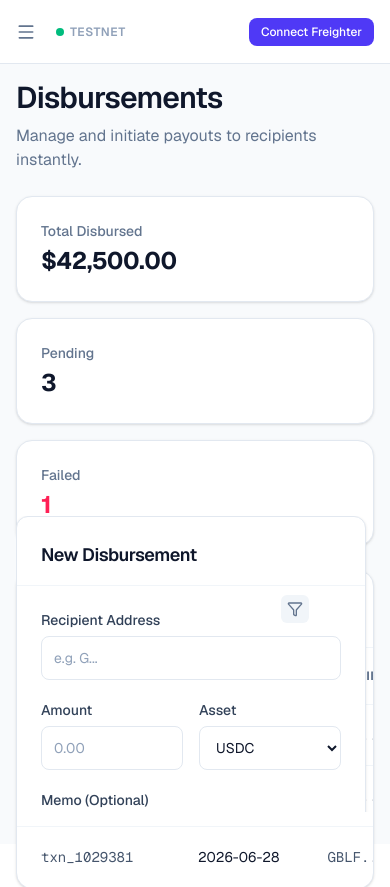
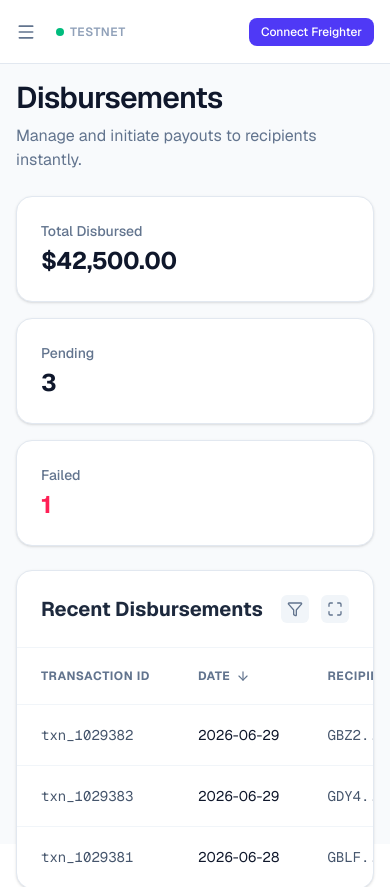
Before and after one commit to Dranyl-23/4PS-Nexus, a Next.js app in the folder web/: page /disbursements in a window 390 px wide. Shown: the top 887 px of the page. Built offline with nearby package versions, Linux system fonts and the light colour scheme.

Commit message:
style: fix squished buttons in claims and layout overlap in disbursements for mobile view

```diff
--- a/web/src/app/claims/page.tsx
+++ b/web/src/app/claims/page.tsx
@@ -71,14 +71,14 @@ export default function ClaimsPage() {
 
   return (
     <div className="p-4 md:p-8 max-w-6xl mx-auto w-full">
-      <div className="mb-8 flex justify-between items-end">
+      <div className="mb-8 flex flex-col md:flex-row md:justify-between md:items-end gap-4">
         <div>
           <h1 className="text-3xl font-bold text-slate-900 tracking-tight">Beneficiary Claims</h1>
           <p className="text-slate-500 mt-1">Review and approve proofs submitted by beneficiaries to release restricted funds.</p>
         </div>
         <button
           onClick={() => setShowModal(true)}
-          className="px-4 py-2 bg-blue-600 text-white rounded-lg text-sm font-medium hover:bg-blue-700 transition-colors shadow-sm flex items-center gap-2"
+          className="w-full md:w-auto px-4 py-2 bg-blue-600 text-white rounded-lg text-sm font-medium hover:bg-blue-700 transition-colors shadow-sm flex items-center justify-center gap-2 shrink-0"
         >
           <UploadCloud className="w-4 h-4" />
           Submit Mock Claim
--- a/web/src/app/disbursements/page.tsx
+++ b/web/src/app/disbursements/page.tsx
@@ -18,8 +18,8 @@ export default function DisbursementsPage() {
         </p>
       </div>
 
-      <div className="grid grid-cols-1 lg:grid-cols-3 gap-8 min-h-0 flex-1">
-        <div className="lg:col-span-2 flex flex-col gap-6 min-h-0">
+      <div className="grid grid-cols-1 lg:grid-cols-3 gap-6 md:gap-8 flex-1 lg:min-h-0">
+        <div className="lg:col-span-2 flex flex-col gap-6 lg:min-h-0">
           <div className="grid grid-cols-1 sm:grid-cols-3 gap-4 shrink-0">
             <div className="p-6 rounded-2xl bg-white border border-slate-200 shadow-sm">
               <p className="text-sm font-medium text-slate-500 mb-1">Total Disbursed</p>
@@ -35,12 +35,12 @@ export default function DisbursementsPage() {
             </div>
           </div>
 
-          <div className="flex-1 min-h-0">
+          <div className="lg:flex-1 lg:min-h-0">
             <DisbursementTable />
           </div>
         </div>
 
-        <div className="lg:col-span-1 shrink-0 overflow-y-auto pr-2 pb-2">
+        <div className="lg:col-span-1 shrink-0 lg:overflow-y-auto pr-2 pb-2">
           <DisbursementForm />
         </div>
       </div>
```
